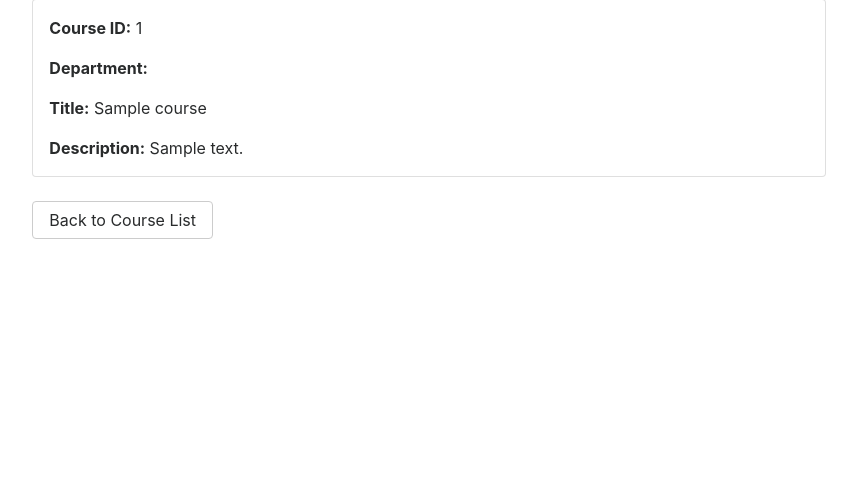
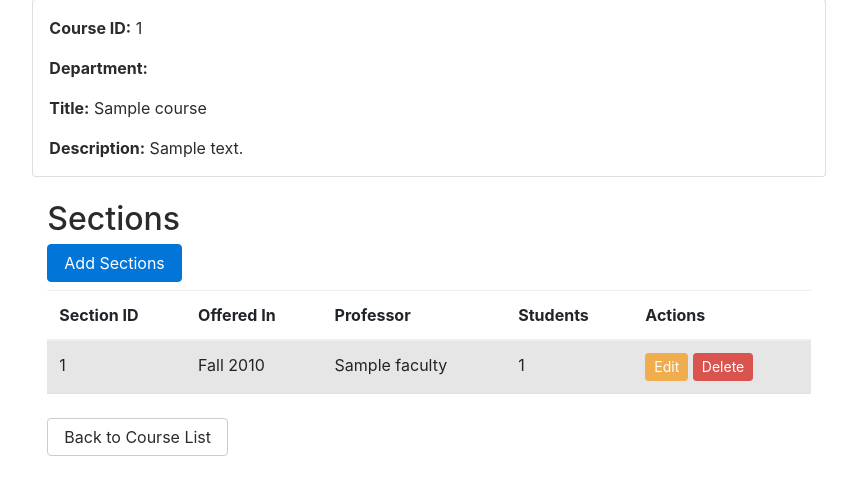
Before and after one commit to arushgupta/program-eval, a Django app: page /courses/1/1/ in a window 1280 px wide. Shown: the part 164-659 px from the top of the page, without its empty margins (211-1068 px from the left). Run offline with Django 4.2, Linux system fonts and the light colour scheme; tables that the repository leaves empty hold one stand-in row (values such as "Sample post"); some libraries are stand-ins or nearby versions.

Commit message:
Implemented CRUD for Section

```diff
--- a/programeval/university/templates/university/course/course_detail.html
+++ b/programeval/university/templates/university/course/course_detail.html
@@ -4,16 +4,52 @@
 
 {% block content %}
   <div class="container mt-5">
-    <h2 class="mb-4">{{ course.course_id }} Details</h2>
+    <h2 class="mb-4">{{ course.dept.dept_code }}{{ course.course_id }} Details</h2>
 
     <div class="card">
       <div class="card-body">
-        <p class="card-text"><strong>Course ID:</strong> {{ course.course_id }}</p>
-        <p class="card-text"><strong>Department:</strong> {{ course.dept }}</p>
+        <p class="card-text"><strong>Course ID:</strong> {{ course.dept.dept_code }}{{ course.course_id }}</p>
+        <p class="card-text"><strong>Department:</strong> {{ course.dept.name }}</p>
         <p class="card-text"><strong>Title:</strong> {{ course.title }}</p>
         <p class="card-text"><strong>Description:</strong> {{ course.description }}</p>
       </div>
     </div>
+
+    <div class="container mt-4">
+      <div>
+        <h2>Sections</h2>
+        <a class="btn btn-primary mb-2" href="{% url 'section-add' dept_id=course.dept.dept_code course_id=course.course_id %}">Add Sections</a>
+      </div>
+
+    {% if sections %}
+      <table class="table table-striped">
+        <thead>
+          <tr>
+            <th scope="col">Section ID</th>
+            <th scope="col">Offered In</th>
+            <th scope="col">Professor</th>
+            <th scope="col">Students</th>
+            <th scope="col">Actions</th>
+          </tr>
+        </thead>
+        <tbody>
+          {% for section in sections %}
+            <tr>
+              <td>{{ section.section_id }}</td>
+              <td>{{ section.get_semester_display }} {{ section.year }}</td>
+              <td>{{ section.prof.name }}</td>
+              <td>{{ section.enrolled }}</td>
+              <td>
+                <a class="btn btn-warning btn-sm" href="{% url 'section-update' dept_id=course.dept.dept_code course_id=course.course_id section_id=section.section_id %}">Edit</a>
+                <a class="btn btn-danger btn-sm" href="{% url 'section-delete' dept_id=course.dept.dept_code course_id=course.course_id section_id=section.section_id %}">Delete</a>
+              </td>
+            </tr>
+          {% endfor %}
+        </tbody>
+      </table>
+    {% else %}
+      <p>No sections have been added yet.</p>
+    {% endif %}
 
     <div class="mt-4">
       <a href="{% url 'course-list' %}" class="btn btn-secondary">Back to Course List</a>
--- a/programeval/university/templates/university/course/course_list.html
+++ b/programeval/university/templates/university/course/course_list.html
@@ -21,12 +21,12 @@
         <tbody>
           {% for course in courses %}
             <tr>
-              <td><a href="{% url 'course-detail' course_id=course.course_id dept_id=course.dept_id%}">{{ course.dept_id }}{{ course.course_id }}</a></td>
+              <td><a href="{% url 'course-detail' course_id=course.course_id dept_id=course.dept_id %}">{{ course.dept_id }}{{ course.course_id }}</a></td>
               <td>{{ course.title }}</td>
               <td>{{ course.description }}</td>
               <td>
-                <a class="btn btn-warning btn-sm" href="{% url 'course-update' course_id=course.course_id dept_id=course.dept_id%}">Edit</a>
-                <a class="btn btn-danger btn-sm" href="{% url 'course-delete' course_id=course.course_id dept_id=course.dept_id%}">Delete</a>
+                <a class="btn btn-warning btn-sm" href="{% url 'course-update' course_id=course.course_id dept_id=course.dept_id %}">Edit</a>
+                <a class="btn btn-danger btn-sm" href="{% url 'course-delete' course_id=course.course_id dept_id=course.dept_id %}">Delete</a>
               </td>
             </tr>
           {% endfor %}
--- a/programeval/university/templates/university/home.html
+++ b/programeval/university/templates/university/home.html
@@ -6,6 +6,9 @@
 <div class="jumbotron jumbotron-fluid" style="color: #4a4a4a; background-color: white;">
   <div class="container text-center">
     <h1 class="display-4 mb-4">Program Evaluation</h1>
+
+    <p>SMU has <strong>{{ departments }}</strong> departments providing <strong>{{ programs }}</strong> programs that offer <strong>{{ courses }}</strong> courses taught by <strong>{{ faculty }}</strong> professors.</p>
+
     <p class="lead mb-5">Review learning objectives</p>
   </div>
 </div>
--- a/programeval/university/templates/university/program/detail.html
+++ b/programeval/university/templates/university/program/detail.html
@@ -26,7 +26,7 @@
           <tbody>
             {% for course in program_courses %}
               <tr>
-                <td>{{ course.course.dept_id }}{{ course.course.course_id }}</td>
+                <td><a href="{% url 'course-detail' dept_id=course.course.dept_id course_id=course.course.course_id %}">{{ course.course.dept_id }}{{ course.course.course_id }}</a></td>
                 <td>{{ course.course.title }}</td>
                 <td>
                   <a class="btn btn-danger btn-sm" href="{% url 'program_course-delete' program_id=program.name course_id=course.course_id %}">Delete</a>
--- a/programeval/university/templates/university/program/remove_course.html
+++ b/programeval/university/templates/university/program/remove_course.html
@@ -1,10 +1,10 @@
-<!-- delete_department.html -->
+<!-- remove_course.html -->
 
 {% extends 'university/base.html' %}
 
 {% block content %}
   <div class="container mt-5">
-    <h2>Delete a Course</h2>
+    <h2>Remove a Course</h2>
 
     <div class="mt-4">
       <h6>Are you sure you want to remove the course with <strong>{{ program_course.course.dept.dept_code }}{{ program_course.course.course_id }}</strong> from <strong>{{program_course.program_id}}</strong>?</h6>
@@ -15,7 +15,7 @@
       </form>
 
       <div class="mt-3">
-        <a href="{% url 'program_course-list' program_id=program_course.program.name %}" class="btn btn-secondary">Back to courses</a>
+        <a href="{% url 'program-detail' pk=program_course.program.name %}" class="btn btn-secondary">Back to {{ program_course.program.name }}</a>
       </div>
     </div>
   </div>
--- a/programeval/university/urls.py
+++ b/programeval/university/urls.py
@@ -1,6 +1,6 @@
-from django.urls import path, re_path
+from django.urls import path
 import university.views as views
-# from university.views import course_views
+
 urlpatterns = [
     path('', views.home, name='home'),
     path('departments/', views.department_list, name='dept-list'),
@@ -18,12 +18,14 @@
     path('programs/<str:pk>/', views.program_detail, name='program-detail'),
     path('programs/<str:pk>/change/', views.program_update, name='program-update'),
     path('programs/<str:pk>/remove/', views.program_delete, name='program-delete'),
-    path('courses/',views.course_list,name='course-list'),
-    path('courses/add/',views.course_create,name='course-add'),
-    path('courses/<str:course_id>/<str:dept_id>/',views.course_detail,name='course-detail'),
-    path('courses/<str:course_id>/<str:dept_id>/change/', views.course_update, name='course-update'),
-    path('courses/<str:course_id>/<str:dept_id>/remove/', views.course_delete, name='course-delete'),
-    path('programs/<str:program_id>/courses/', views.list_courses, name='program_course-list'),
-    path('programs/<str:program_id>/courses/add/',views.add_courses, name='program_course-add'),
-    path('programs/<str:program_id>/courses/<str:course_id>/remove/',views.remove_courses,name='program_course-delete'),
+    path('programs/<str:program_id>/courses/add/', views.add_courses, name='program_course-add'),
+    path('programs/<str:program_id>/courses/<str:course_id>/remove/', views.remove_courses, name='program_course-delete'),
+    path('courses/', views.course_list, name='course-list'),
+    path('courses/add/', views.course_create, name='course-add'),
+    path('courses/<str:dept_id>/<str:course_id>/', views.course_detail, name='course-detail'),
+    path('courses/<str:dept_id>/<str:course_id>/change/', views.course_update, name='course-update'),
+    path('courses/<str:dept_id>/<str:course_id>/remove/', views.course_delete, name='course-delete'),
+    path('courses/<str:dept_id>/<str:course_id>/sections/add', views.add_section, name='section-add'),
+    path('courses/<str:dept_id>/<str:course_id>/<str:section_id>/change/', views.update_section, name='section-update'),
+    path('courses/<str:dept_id>/<str:course_id>/<str:section_id>/remove', views.remove_section, name='section-delete'),
 ]
--- a/programeval/university/views/course_views.py
+++ b/programeval/university/views/course_views.py
@@ -1,24 +1,25 @@
-from university.models import Course
-from university.forms import AddCourseForm, UpdateCourseForm
+from university.models import Course, Section
+from university.forms import AddCourseForm, AddSectionForm, UpdateCourseForm, UpdateSectionForm
 from django.shortcuts import redirect,render,get_object_or_404
 
 def course_list(request):
     courses = Course.objects.all()
     return render(request,'university/course/course_list.html', {'courses': courses})
 
-def course_detail(request, course_id, dept_id):
+def course_detail(request, dept_id, course_id):
     course = get_object_or_404(Course, course_id=course_id, dept_id=dept_id)
-    return render(request, 'university/course/course_detail.html', {'course': course})
+    sections = Section.objects.filter(course=course)
+    return render(request, 'university/course/course_detail.html', {'course': course, 'sections': sections})
 
-def course_create(reqest):
-    if reqest.method=='POST':
-        form = AddCourseForm(reqest.POST)
+def course_create(request):
+    if request.method == 'POST':
+        form = AddCourseForm(request.POST)
         if form.is_valid():
             form.save()
             return redirect('course-list')
     else:
         form = AddCourseForm()
-    return render(reqest,'university/course/course_create.html', {'form': form})
+    return render(request,'university/course/course_create.html', {'form': form})
 
 def course_delete(request, course_id, dept_id):
     courses = get_object_or_404(Course, course_id=course_id, dept_id=dept_id)
@@ -37,3 +38,33 @@
     else:
         form = UpdateCourseForm(instance=course)
     return render(request, 'university/course/course_update.html', {'form': form})
+
+def add_section(request, dept_id, course_id):
+    if request.method == 'POST':
+        form = AddSectionForm(dept_id, course_id, request.POST)
+        if form.is_valid():
+            form.save()
+            return redirect('course-detail', dept_id, course_id)
+    else:
+        form = AddSectionForm(dept_id, course_id)
+    return render(request, 'university/course/add_section.html', {'form': form, 'dept_id': dept_id, 'course_id': course_id})
+
+def update_section(request, dept_id, course_id, section_id):
+    course = get_object_or_404(Course, course_id=course_id, dept_id=dept_id)
+    section = get_object_or_404(Section, course=course, section_id=section_id)
+    if request.method == 'POST':
+        form = UpdateSectionForm(dept_id, course, section, request.POST)
+        if form.is_valid():
+            form.save()
+            return redirect('course-detail', dept_id, course_id)
+    else:
+        form = UpdateSectionForm(dept_id, course_id, section_id, instance=section)
+    return render(request, 'university/course/update_section.html', {'form': form, 'dept_id': dept_id, 'course_id': course_id})
+
+def remove_section(request, dept_id, course_id, section_id):
+    course = get_object_or_404(Course, course_id=course_id, dept_id=dept_id)
+    section = get_object_or_404(Section, course=course, section_id=section_id)
+    if request.method == 'POST':
+        section.delete()
+        return redirect('course-detail', dept_id, course_id)
+    return render(request, 'university/course/remove_section.html', {'section': section})
```
Also changed, not shown: programeval/university/forms.py (+24 -1 lines), programeval/university/models.py (+7 -2 lines), programeval/university/templates/university/course/add_section.html (added, +32 -0 lines), programeval/university/templates/university/course/remove_section.html (added, +22 -0 lines), programeval/university/templates/university/course/update_section.html (added, +34 -0 lines), programeval/university/templates/university/department/department_detail.html (+4 -4 lines), programeval/university/views/base_views.py (+11 -2 lines), programeval/university/migrations/0006_alter_section_year.py (added), programeval/university/migrations/0007_alter_section_year.py (added), programeval/university/migrations/0008_alter_section_unique_together_alter_section_year_and_more.py (added).
